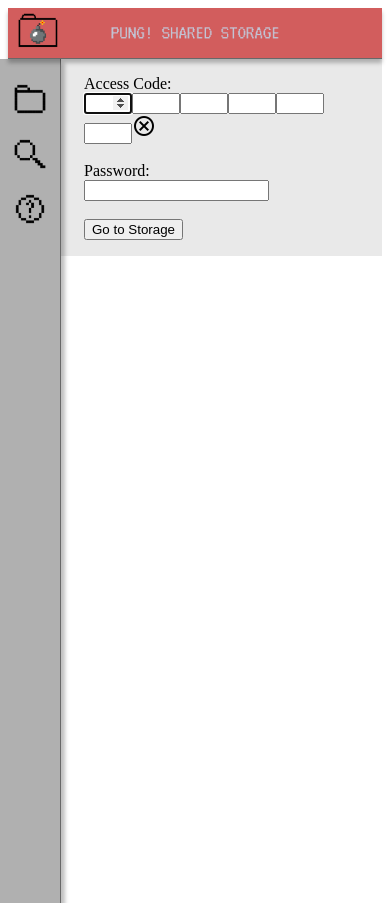
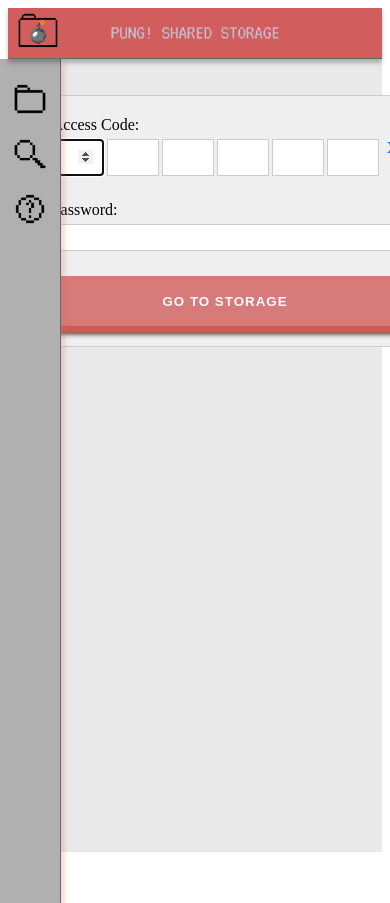
Before and after one commit to PungBox/pungbox-frontend, a React (Vite) app: page /authenticate in a window 390 px wide. Built offline with nearby package versions, Linux system fonts and the light colour scheme.

Commit message:
registerform, registerresult, auth css update

```diff
--- /dev/null
+++ b/src/components/Module/Authenticate.module.css
@@ -0,0 +1,86 @@
+.authPanel {
+    min-width: 300px;
+    display: flex;
+    flex-direction: column;
+    width: 80%;
+    margin: 20px;
+    padding: 20px;
+    border: 1px solid #ccc;
+    border-radius: 8px;
+    background-color: #efefef;
+}
+
+.label {
+    display: flex;
+    position: relative;
+    margin-bottom: 20px;
+}
+
+.inputcode,
+.inputpassword{
+  width: 100%;
+  padding: 10px;
+  margin-bottom: 5px;
+}
+
+.button {
+    --bg: #d25d5d;
+  --text-color: #fff;
+  position: relative;
+  width: 100%;
+  height: 50px;
+  border: none;
+  background: var(--bg);
+  color: var(--text-color);
+  padding: 1em;
+  font-weight: bold;
+  text-transform: uppercase;
+  transition: 0.2s;
+  border-radius: 5px;
+  opacity: 0.8;
+  letter-spacing: 1px;
+  box-shadow: #c0392b 0px 7px 2px, #000 0px 8px 5px;
+}
+
+.button:hover {
+    opacity: 1;
+    top: 2px;
+    box-shadow: #c0392b 0px 3px 2px, #000 0px 3px 5px;
+  }
+
+  .button.active {
+    top: 3px;
+  }
+
+.cancel {
+    margin-left: 5px;
+    margin-top: 5px;
+    cursor: pointer;
+    font-weight: bold;
+    cursor: pointer;
+    color: #007bff;
+}
+.cancel:hover {
+    text-decoration: underline;
+}
+
+@media (max-width: 480px) {
+    .authPanel{
+        align-items: center;
+    }
+
+    .inputcode{
+        width: 30px;
+        margin-right: 3px;
+        margin-top: 5px;
+        border: 1px solid #ccc;
+        text-align: center;
+    }
+
+    .inputpassword {
+        margin-top: 5px;
+        padding: 5px;
+        border: 1px solid #ccc;
+        border-radius: 5px;
+    }
+}
--- a/src/components/Module/Home.module.css
+++ b/src/components/Module/Home.module.css
@@ -8,7 +8,6 @@
     justify-content: center;
     align-items: center;
     /* border: 1px solid #ff0000; */
-    z-index: 999;
 }
 
 .innercontainer{
@@ -32,7 +31,6 @@
     justify-content: center;
     align-items: center;
     transition: background-color 0.3s, border-color 0.3s;
-    z-index: 9999;
   }
 
 .dropzone:global(.active){
@@ -85,7 +83,6 @@
 
 .dragdropFiles{
     margin-top: 1rem;
-    z-index: 9999;
 }
 .dragdropFiles > div {
     width: 300px;
@@ -100,12 +97,10 @@
     font-size: 1rem;
     border-radius: 1rem;
     cursor: pointer;
-    z-index: 999;
  }
 
 .dragdropFilesFilter {
     cursor: pointer;
-    z-index: 9999;
 }
 .dragdropFilesFilter:hover {
     opacity: 0.3;
--- a/src/components/Module/Layout.module.css
+++ b/src/components/Module/Layout.module.css
@@ -1,11 +1,12 @@
 .layout {
     max-width: 1920px;
     margin: 0 auto;
-    height: 100vh auto;
+    height: 100vh;
     background-color: #e9e9e9;
   }
 
 .main {
+  height: 100% auto;
   display: flex;
   flex-direction: column;
   justify-content: space-between;
--- a/src/components/Module/Register.module.css
+++ b/src/components/Module/Register.module.css
@@ -1,12 +1,13 @@
 .form {
+  min-width: 250px;
   display: flex;
   flex-direction: column;
-    width: 400px;
+  width: 80%;
   margin: 20px;
   padding: 20px;
   border: 1px solid #ccc;
   border-radius: 8px;
-    z-index: 999;
+  background-color: #efefef;
 }
 
 .form label {
@@ -17,7 +18,7 @@
 .form select {
   width: 100%;
   padding: 10px;
-    margin-bottom: 10px;
+  margin-bottom: 5px;
 }
 
 .form input[type="submit"] {
@@ -38,11 +39,75 @@
   letter-spacing: 1px;
   box-shadow: #c0392b 0px 7px 2px, #000 0px 8px 5px;
 }
+
 .form input[type="submit"]:hover {
   opacity: 1;
   top: 2px;
-    box-shadow: #c0392b 0px 3px 2px,#000 0px 3px 5px;
+  box-shadow: #c0392b 0px 3px 2px, #000 0px 3px 5px;
 }
-.form input[type="submit"].active     {
+
+.form input[type="submit"].active {
   top: 3px;
 }
+
+
+/*Register Result */
+.resultContainer {
+  border: 1px solid #ccc;
+  padding: 10px;
+  border-radius: 8px;
+  margin-bottom: 10px;
+}
+
+.title {
+  font-weight: bold;
+}
+
+.content {
+  margin-top: 5px;
+}
+
+.copyButton {
+  margin-left: 10px;
+  cursor: pointer;
+}
+
+.registerResultContainer {
+  display: flex;
+  flex-direction: column;
+  width: 80%;
+  margin: 20px;
+  padding: 20px;
+  border: 1px solid #ccc;
+  border-radius: 8px;
+  background-color: #efefef;
+}
+
+.gotobutton{
+  --bg: #d25d5d;
+  --text-color: #fff;
+  position: relative;
+  width: 100%;
+  height: 50px;
+  border: none;
+  background: var(--bg);
+  color: var(--text-color);
+  padding: 1em;
+  font-weight: bold;
+  text-transform: uppercase;
+  transition: 0.2s;
+  border-radius: 5px;
+  opacity: 0.8;
+  letter-spacing: 1px;
+  box-shadow: #c0392b 0px 7px 2px, #000 0px 8px 5px;
+}
+
+.gotobutton:hover {
+  opacity: 1;
+  top: 2px;
+  box-shadow: #c0392b 0px 3px 2px, #000 0px 3px 5px;
+}
+
+.gotobutton.active {
+  top: 3px;
+}
--- a/src/components/Module/Sidebar.module.css
+++ b/src/components/Module/Sidebar.module.css
@@ -6,7 +6,7 @@
   /*padding: 1rem;*/
   background-color: #b0b0b0;
   border-right: 1px rgb(104, 104, 104) solid;
-  box-shadow: 4px 4px 4px rgba(0, 0, 0, 0.25);
+  box-shadow: 4px 4px 4px rgba(211, 113, 113, 0.25);
   transition: left 0.35s; /* left 속성 변경 시 애니메이션 적용 */
   z-index: 1;
 }
@@ -21,6 +21,7 @@
   left: 0;
   width: 100%;
   height: 100%;
+  width: 240px;
 }
 
 
@@ -77,4 +78,13 @@
     width: 40px; /* 작은 이미지 크기로 조정 */
     height: 40px;
   }
+
+  .overlay {
+    position: fixed;
+    top: 0;
+    left: 0;
+    width: 100%;
+    height: 100%;
+    width: 60px;
+  }
 }
--- a/src/components/Pages/authenticate/Authenticate.tsx
+++ b/src/components/Pages/authenticate/Authenticate.tsx
@@ -1,4 +1,5 @@
 import React, { useRef } from 'react';
+import styles from '/src/components/Module/Authenticate.module.css';
 
 const Authenticate = () => {
   const DIGIT_LENGTH = 6;
@@ -37,13 +38,11 @@ const Authenticate = () => {
   }
 
   return (
-    <div className="auth-panel">
-      <form method="POST" onSubmit={(e) => submit(e)}>
-        <label htmlFor="access_code">Access Code:</label>
-        <br />
+    <div className={styles.authPanel}>
+    <form method="POST" onSubmit={(e) => submit(e)}>
+    <span className="font-bold">Access Code:</span>
+      <label htmlFor="access_code" className={styles.label}>
         {Array.from({ length: DIGIT_LENGTH }, (_, i) => {
-          return i;
-        }).map((i) => {
           const id = `digit${i}`;
           if (i === 0) {
             return (
@@ -58,6 +57,7 @@ const Authenticate = () => {
                 onKeyUp={(e) => handleDigitInput(e, i)}
                 required
                 autoFocus
+                className={styles.inputcode}
               />
             );
           }
@@ -72,32 +72,32 @@ const Authenticate = () => {
               max="9"
               onKeyUp={(e) => handleDigitInput(e, i)}
               required
+              className={styles.inputcode}
             />
           );
         })}
-        <span className="material-symbols-outlined" onClick={undoDigitInput}>
-          cancel
+        <span className={`${styles.materialSymbolsOutlined} ${styles.cancel}`} onClick={undoDigitInput}>
+          X
         </span>
-        <br />
-        <br />
+      </label>
 
-        <label htmlFor="password">Password:</label>
-        <br />
+      <span className="font-bold">Password:</span>
+      <label htmlFor="password" className={styles.label}>
         <input
           ref={(elem) => (inputsRef.current[DIGIT_LENGTH] = elem)}
           type="password"
           id="password"
           name="password"
           required
+          className={styles.inputpassword}
         />
-        <br />
-        <br />
+      </label>
 
-        <button type="submit" value="Submit">
-          Go to Storage
-        </button>
-      </form>
-    </div>
+      <button type="submit" value="Submit" className={styles.button}>
+        Go to Storage
+      </button>
+    </form>
+  </div>
   );
 };
 
--- a/src/components/Pages/register/component/RegisterForm.tsx
+++ b/src/components/Pages/register/component/RegisterForm.tsx
@@ -12,7 +12,7 @@ const RegisterForm = ({ setIsRegisterDone }: RegisterResultProps) => {
 
   return (
     <form className={styles.form} method="POST" onSubmit={submit}>
-      <label htmlFor="password">Password for storage:</label>
+      <label htmlFor="password">Password for storage (six figures):</label>
       <br />
       <input type="password" id="password" name="password" required />
       <br />
--- a/src/components/Pages/register/component/RegisterResult.tsx
+++ b/src/components/Pages/register/component/RegisterResult.tsx
@@ -1,6 +1,7 @@
 import React from 'react';
 import { Link } from 'react-router-dom';
 import ResultContainer from './ResultContainer';
+import styles from '/src/components/Module/Register.module.css';
 
 const RegisterResult = () => {
   const url = 'https://www.pungbox.com/box/135790';
@@ -8,13 +9,13 @@ const RegisterResult = () => {
   const expirationDate = new Date().toLocaleString();
 
   return (
-    <div>
+    <div className={styles.registerResultContainer}>
       <ResultContainer title="URL for Storage:" content={url} copyable />
       <ResultContainer title="Access Code for Storage:" content={accessCode} copyable />
       <ResultContainer title="Expiration Date:" content={expirationDate} />
 
       <Link to={`${url}/view`}>
-        <button>Go to Storage</button>
+        <button className={styles.gotobutton}>Go to Storage</button>
       </Link>
     </div>
   );
--- a/src/components/Pages/register/component/ResultContainer.tsx
+++ b/src/components/Pages/register/component/ResultContainer.tsx
@@ -1,4 +1,5 @@
 import React, { useState } from 'react';
+import styles from '/src/components/Module/Register.module.css';
 
 interface ResultContainerProps {
   title: string;
@@ -17,12 +18,12 @@ const ResultContainer = ({ title, content, copyable }: ResultContainerProps) =>
   };
 
   return (
-    <div>
-      <div>{title}</div>
-      <div>
+    <div className={styles.resultContainer}>
+      <div className={styles.title}>{title}</div>
+      <div className={styles.content}>
         <span>{content}</span>
         {copyable ? (
-          <button onClick={copyToClipboard}>
+          <button className={styles.copyButton} onClick={copyToClipboard}>
             <span className="material-symbols-outlined">{isCopied ? 'check' : 'link'}</span>
           </button>
         ) : (
--- a/src/components/Pages/view/View.tsx
+++ b/src/components/Pages/view/View.tsx
@@ -39,6 +39,7 @@ const View = () => {
 
 
   // TODO: dummy json 사용 중이지만, backend로부터 가져오도록 변경해야 함
+  // TODO 추가: 인증키 유효하지 않으면 Expired 페이지로 이동하게 (만료일자 및 고유번호 포함)
   return (
     <div className={styles.view_panel}>
       <div className={styles.view_panel_header}>
```
Lines whose indentation alone changed are shown as unchanged.
